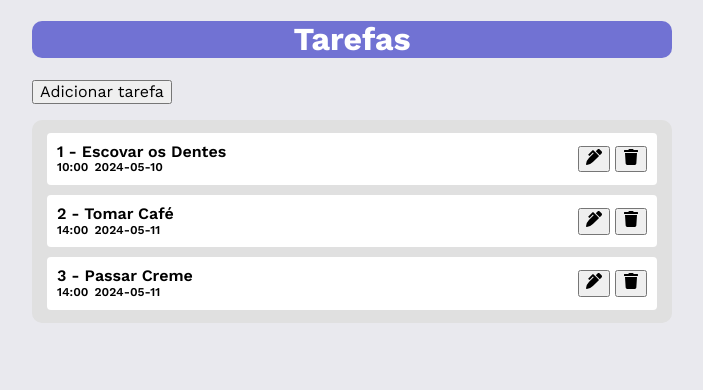
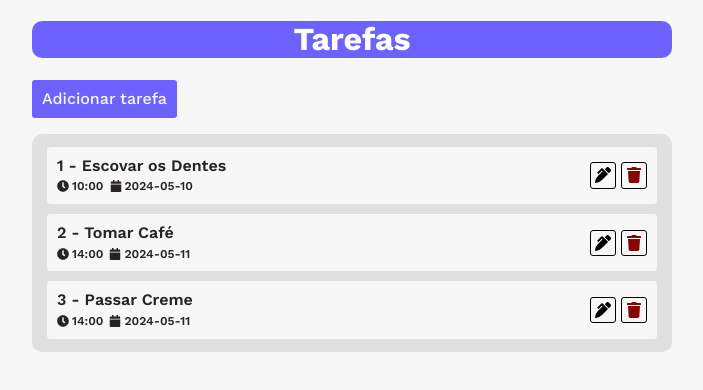
Before and after one commit to JpLoyal/To_Do, a React (Vite) app: page / in a window 1280 px wide. Shown: the top 390 px of the page, without its empty margins (288-991 px from the left). Built offline with nearby package versions, Linux system fonts and the light colour scheme.

Commit message:
feat: estiliza as tasks da página principal

```diff
--- a/src/components/BotaoAdicionarTarefa/BotaoAdicionarTarefa.jsx
+++ b/src/components/BotaoAdicionarTarefa/BotaoAdicionarTarefa.jsx
@@ -1,8 +1,7 @@
-import styles from './BotaoAdicionarTarefa.module.css'
 
 const BotaoAdicionarTarefa = () => {
   return (
-    <button className={styles.botaoAdicionarTarefa} type='submit'>Adicionar Tarefa</button>
+    <button type='submit'>Adicionar Tarefa</button>
   )
 }
 
--- a/src/components/BotaoAdicionarTarefa/BotaoAdicionarTarefa.module.css
+++ /dev/null
@@ -1,9 +0,0 @@
-
-.botaoAdicionarTarefa {
-    background-color: var(--azulEscuro);
-    color: var(--branco);
-    border: none;
-    padding: 10px;
-    border-radius: 3px;
-    font-weight: 500;
-}
--- a/src/components/Modals/ModalAdicionarTarefa/ModalAdicionarTarefa.jsx
+++ b/src/components/Modals/ModalAdicionarTarefa/ModalAdicionarTarefa.jsx
@@ -32,18 +32,21 @@ const ModalAdicionarTarefa = ({
                     value={descricaoNovaTarefa.descricao}
                     onChange={(evento)=>setDescricaoNovaTarefa(evento.target.value)}
                     placeholder="Descrição da Tarefa"
+                    required
                 />
 
                 <input
                     type="date"
                     placeholder="Data"
                     onChange={(evento)=>setDataNovaTarefa(evento.target.value)}
+                    required
                 />
 
                 <input
                     type="time"
                     placeholder="Hora"
                     onChange={(evento)=>setHorarioNovaTarefa(evento.target.value)}
+                    required
                 />
 
 
--- a/src/components/Modals/ModalAtualizarTarefa/ModalAtualizarTarefa.jsx
+++ b/src/components/Modals/ModalAtualizarTarefa/ModalAtualizarTarefa.jsx
@@ -61,18 +61,21 @@ const ModalAtualizarTarefa = ({
                     type='text'
                     value={descricaoAtualizacaoTarefa}
                     onChange={(evento) => setDescricaoAtualizacaoTarefa(evento.target.value)}
+                    required
                 />
 
                 <input
                     type="date"
                     value={dataAtualizacaoTarefa}
                     onChange={(evento) => setDataAtualizacaoTarefa(evento.target.value)}
+                    required
                 />
 
                 <input
                     type='time'
                     value={horarioAtualizacaoTarefa}
                     onChange={(evento) => setHorarioAtualizacaoTarefa(evento.target.value)}
+                    required
                 />
 
                 <button type='submit'>Atualizar Tarefa</button>
--- a/src/components/Tasks/Tasks.jsx
+++ b/src/components/Tasks/Tasks.jsx
@@ -4,7 +4,7 @@ import { useState } from 'react';
 import ModalAtualizarTarefa from '../Modals/ModalAtualizarTarefa/ModalAtualizarTarefa';
 import ModalExcluirTarefa from '../Modals/ModalExcluirTarefa/ModalExcluirTarefa';
 
-import { FaPenAlt, FaTrash } from "react-icons/fa";
+import { FaPenAlt, FaTrash, FaClock, FaCalendar } from "react-icons/fa";
 
 const Tasks = ({ tasks, atualizarTarefa, removerTarefa }) => {
 
@@ -44,17 +44,17 @@ const Tasks = ({ tasks, atualizarTarefa, removerTarefa }) => {
                                     {index + 1} - {tarefa.descricao}
                                 </div>
                                 <div className={styles.containerDataHorario}>
-                                    <span>{tarefa.horario}</span>
-                                    <span>{tarefa.data}</span>
+                                    <span className={styles.spanDataHorario}> <FaClock /> {tarefa.horario}</span>
+                                    <span className={styles.spanDataHorario}> <FaCalendar /> {tarefa.data}</span>
                                 </div>
                             </div>
                             <span className={styles.spanBotoesAttDel}>
-                                <button onClick={() => {
+                                <button className={styles.botoesAttDel} onClick={() => {
                                     abrirModalDeAtualizacao(index);
                                 }}>
                                     <FaPenAlt />
                                 </button>
-                                <button onClick={() => {
+                                <button className={`${styles.botoesAttDel} ${styles.botaoDel}`} onClick={() => {
                                     abrirModalDeExclusao(index)
                                 }}>
                                     <FaTrash />
--- a/src/components/Tasks/Tasks.module.css
+++ b/src/components/Tasks/Tasks.module.css
@@ -20,8 +20,27 @@
     gap: 5px;
 }
 
+.spanDataHorario {
+    display: flex;
+    gap: 3px;
+}
+
+.botoesAttDel {
+    background-color: var(--branco);
+    color: black;
+    padding: 4px 4px 0px 4px;
+    border-radius: 3px;
+    font-weight: 500;
+    border: 1px solid black;
+}
+
+.botaoDel {
+    color: rgb(134, 6, 6);
+}
+
 .containerDataHorario {
     font-size: 12px;
     display: flex;
     gap: 6px;
+    margin-top: 5px;
 }
--- a/src/index.css
+++ b/src/index.css
@@ -1,8 +1,6 @@
 :root {
-    --azulEscuro: #7172d3;
-    --azulClaro: #e9e9ee;
-    --bege: #f1debd;
-    --branco: #FFF;
+    --azulEscuro: #6C63FF;
+    --branco: #F7F7F7;
     --cinza: #e0e0e0;
 }
 
@@ -10,9 +8,16 @@ html {
     font-family: "Work Sans", sans-serif;
     font-weight: 600;
     font-style: normal;
-    background-color: var(--azulClaro);
+    background-color: var(--branco);
+    color: #272323;
 }
 
 button {
     cursor: pointer;
+    background-color: var(--azulEscuro);
+    color: var(--branco);
+    border: none;
+    padding: 10px;
+    border-radius: 3px;
+    font-weight: 500;
 }
```
